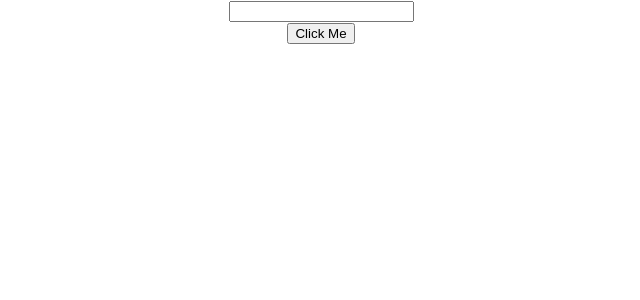
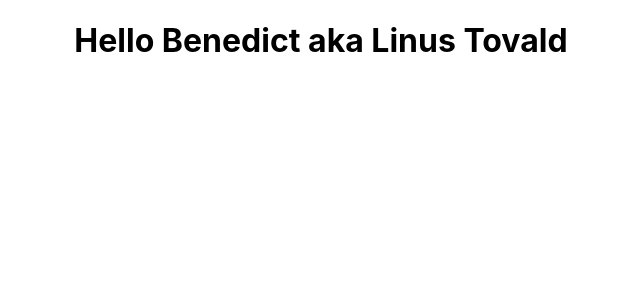
Before and after one commit to python-benedict/react-series, a React (Create React App) app: page / in a window 1280 px wide. Shown: the top 300 px of the page, without its empty margins (319-959 px from the left). Built offline with nearby package versions, Linux system fonts and the light colour scheme.

Commit message:
destructures the props

```diff
--- a/package.json
+++ b/package.json
@@ -6,6 +6,7 @@
     "@testing-library/jest-dom": "^5.17.0",
     "@testing-library/react": "^13.4.0",
     "@testing-library/user-event": "^13.5.0",
+    "axios": "^1.5.0",
     "react": "^18.2.0",
     "react-dom": "^18.2.0",
     "react-scripts": "5.0.1",
--- a/src/App.js
+++ b/src/App.js
@@ -1,14 +1,12 @@
 import React, { Children, Component } from 'react';
 import logo from './logo.svg';
 import './App.css';
-import RefsDemo from './components/RefsDemo';
-import FocusInput from './components/FocusInput';
-import FRparentInput from './components/FRparentInput';
+import Greet from './components/Greet';
 
 function App() {
   return (
     <div className="App">
-    <FRparentInput />
+    <Greet name="Benedict" heroName="Linus Tovald"/>
       {/* <Children1 heroName="Benedict" nickName="Sefa">
         <p>Hello love of my life</p>
         <div>Hello oay of my lie</div>
--- a/src/components/Greet.js
+++ b/src/components/Greet.js
@@ -1,7 +1,8 @@
 import  React  from "react";
 
 function Greet(props) {
-    return <h1>Hello {props.name} aka {props.heroName}</h1>
+    const {name, heroName} = props
+    return <h1>Hello {name} aka {heroName}</h1>
 }
 
 export default Greet
```
Also changed, not shown: 1 other file (tests, documents, lock files or other folders).
